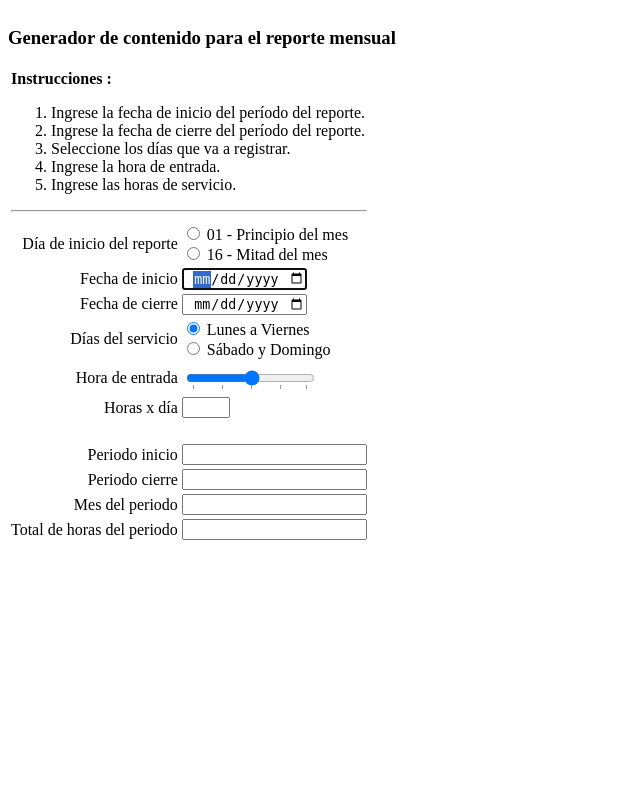
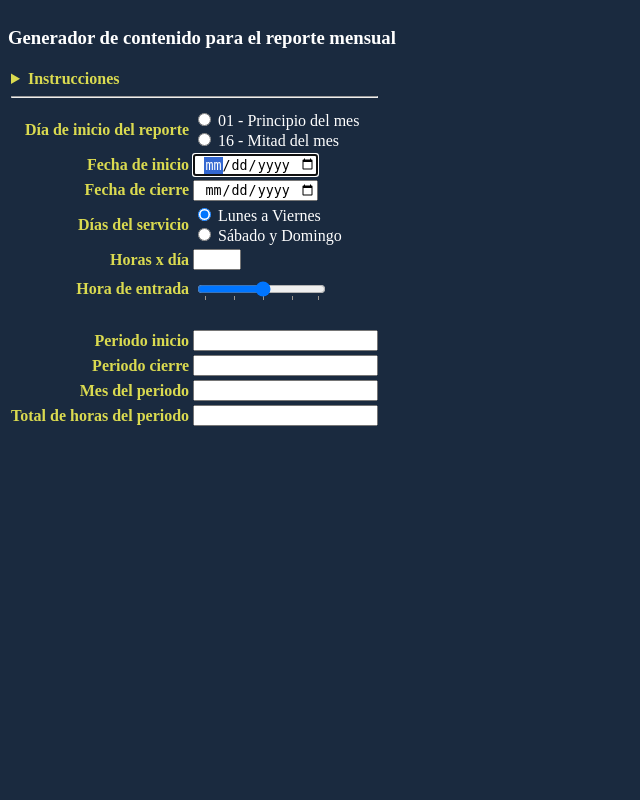
Before and after one commit to donxd/reportes-ss-ipn, a PHP site: page / in a window 1280 px wide. Shown: the whole page, without its empty margins (0-640 px from the left). Run offline with PHP 8.4, Linux system fonts and the light colour scheme.

Commit message:
Estilo, relación horas y hora de entrada, total de horas del periodo

```diff
--- a/index.php
+++ b/index.php
@@ -15,14 +15,19 @@
 				<tr>
 					<td colspan="2">
 						<div id="instrucciones">
-							<strong>Instrucciones :</strong>
+							<!-- <details open> -->
+							<details>
+								<summary>
+									<strong>Instrucciones</strong>
+								</summary>
 								<ol>
 									<li>Ingrese la fecha de inicio del período del reporte.</li>
 									<li>Ingrese la fecha de cierre del período del reporte.</li>
 									<li>Seleccione los días que va a registrar.</li>
+									<li>Ingrese las horas de servicio.</li>
 									<li>Ingrese la hora de entrada.</li>
-								<li>Ingrese las horas de servicio.</li>
 								</ol>
+							</details>
 						</div>
 						<hr/>
 					</td>
@@ -60,6 +65,12 @@
 					</td>
 				</tr>
 				<tr>
+					<td>Horas x día</td>
+					<td>
+						<input type="number" min="1" max="4" id="horas_dia"/>
+					</td>
+				</tr>
+				<tr>
 					<td>Hora de entrada</td>
 					<td id="celda_hora_entrada">
 						<div>
@@ -77,12 +88,6 @@
 								<span id="entrada"></span>
 							</div>
 						</div>
-					</td>
-				</tr>
-				<tr>
-					<td>Horas x día</td>
-					<td>
-						<input type="number" min="1" max="4" id="horas_dia"/>
 					</td>
 				</tr>
 				<tr>
--- a/js/generador_reporte.js
+++ b/js/generador_reporte.js
@@ -100,10 +100,18 @@ $(document).ready( function(){
 		var rango = parseInt($(this).val());
 		generaHoraEntrada(rango);
 	});
+	$("#horas_dia").change( function (){
+		var maximo = 47;
+		var horas_dia = $(this).val();
+		if ( horas_dia.length > 0){
+			maximo = 47 - (horas_dia * 2);
+		}
+		$("#entrada_rango").attr("max", maximo);
+	});
 	$("#entrada_rango, #horas_dia").change( function(){
 		generaReporte();
 	});
-	$("#periodo_inicio, #periodo_cierre, #periodo_mes").click( function(){
+	$("#periodo_inicio, #periodo_cierre, #periodo_mes, #periodo_horas").click( function(){
 		$(this).select();
 	});
 	$("#fecha_inicio").focus();
@@ -156,6 +164,7 @@ function generaReporte (){
 		reporte.rows[0].insertCell(i);
 		reporte.rows[0].cells[i].innerHTML = encabezados[i];
 	}
+	datos_reporte.dias_totales = 0;
 	for (var i = 0; i < datos_reporte.numero_dias_reporte; i++){
 		reporte.insertRow(i+1);
 		for (var j = 0; j < encabezados.length; j++){
@@ -172,8 +181,10 @@ function generaReporte (){
 			reporte.rows[i+1].cells[2].innerHTML = (hora_entrada.length > 0) ? hora_entrada : "";
 			reporte.rows[i+1].cells[3].innerHTML = (hora_salida.length > 0) ? hora_salida : "";
 			reporte.rows[i+1].cells[4].innerHTML = (horas_dia.length > 0) ? horas_dia : "";
+			datos_reporte.dias_totales++;
 		}
 	}
+	$("#periodo_horas").val( datos_reporte.dias_totales * parseInt(horas_dia) );
 }  //generaReporte
 
 function cambiaFormatoFecha (formato_salida, fecha){
--- a/style/formato.css
+++ b/style/formato.css
@@ -1,5 +1,12 @@
+body {
+	background-color: #1A2A3F;
+	color: #FFF;
+}
+
 table#informacion tr td:first-child {
 	text-align: right;
+	font-weight: bold;
+	color: #DADA50;
 }
 
 #reporte table tr:first-child {
@@ -33,7 +40,7 @@ input {
 	padding: 2 10 2 10;
 }
 #reporte tr:nth-child(2n) td {
-	background-color: #C0C0C0;
+	background-color: #203B8F;
 }
 
 #celda_hora_entrada > div {
```
Also changed, not shown: README.md. Lines whose indentation alone changed are shown as unchanged.
